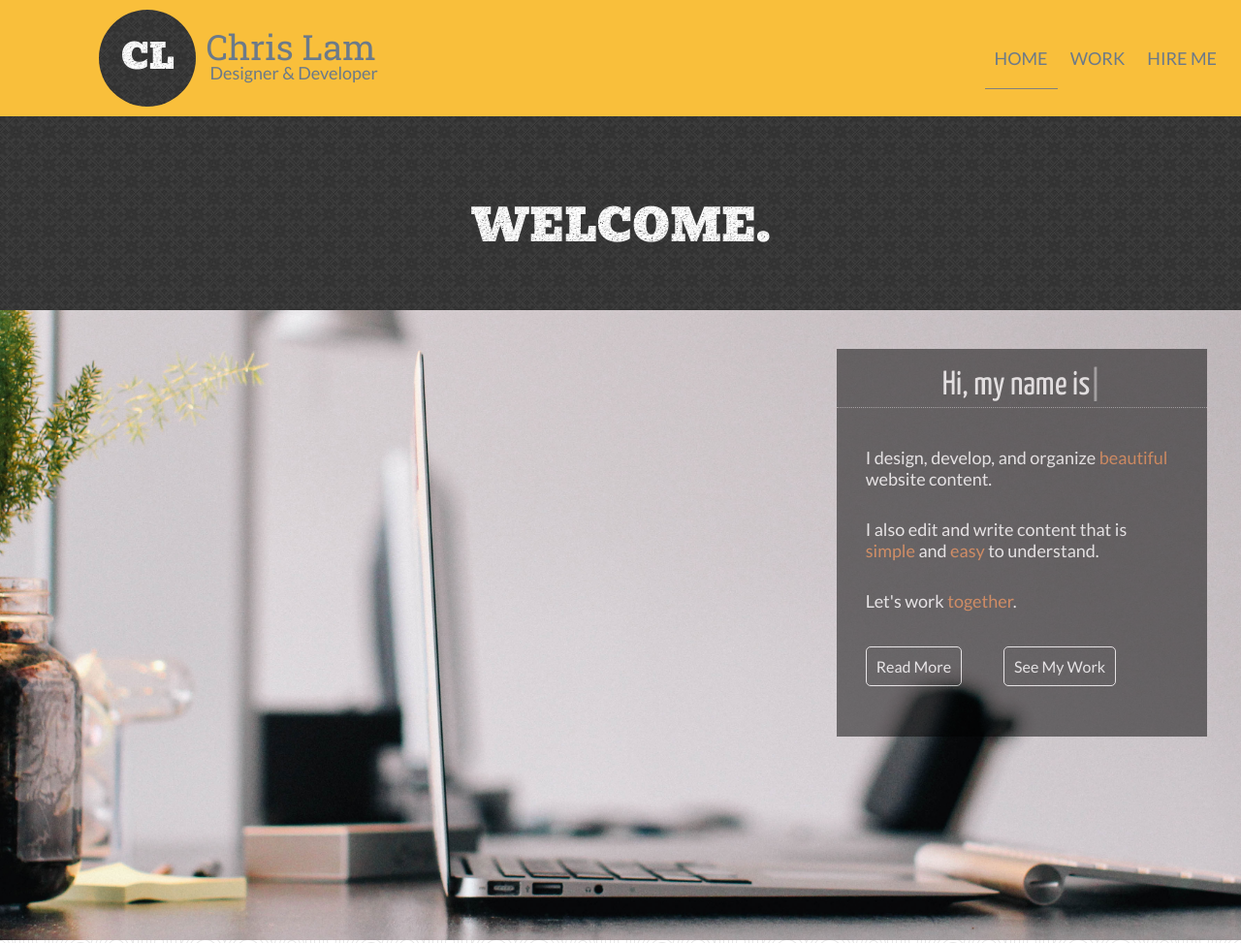
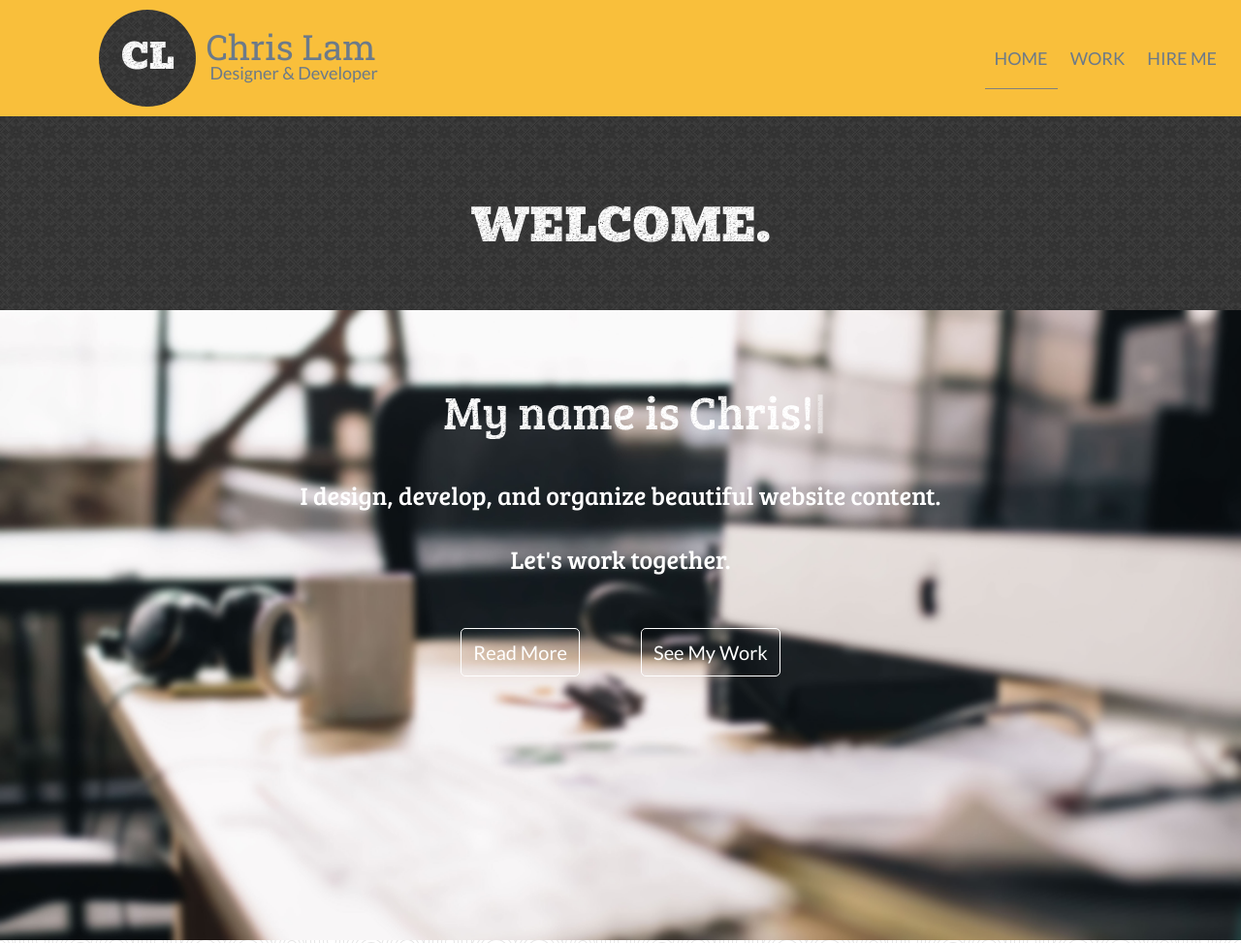
Before and after one commit to doctorlam/training, a website: page index.html in a window 1280 px wide. Shown: the top 973 px of the page at 97% size. Drawn offline with nearby package versions, Linux system fonts and the light colour scheme; a web font is replaced by a local one.

Commit message:
updated homepage hero picture

```diff
--- a/index.html
+++ b/index.html
@@ -14,6 +14,7 @@
 		<link href='http://fonts.googleapis.com/css?family=Montserrat:400,700' rel='stylesheet' type='text/css'>
 		<link href='http://fonts.googleapis.com/css?family=Pacifico' rel='stylesheet' type='text/css'>
 		<link href='http://fonts.googleapis.com/css?family=Yanone+Kaffeesatz:400,700' rel='stylesheet' type='text/css'>
+		<link href='http://fonts.googleapis.com/css?family=Cabin+Sketch' rel='stylesheet' type='text/css'>
 		<link rel="stylesheet" href="css/animation.css">
 <link rel="stylesheet" type="text/css" media="all" href="css/trunk.css" />
 
@@ -69,8 +70,7 @@
 					</div>
 			<div class="row">
 				<section class="hero">
-
-				<div class="five-offset">
+				<div class="opaque">
 					<section class="tagline">
 
 
@@ -79,22 +79,21 @@
 						        </div>
 						        <ul>
 							       <li>I design, develop, and organize
-							       <span style="color:#D35400">beautiful</span> website content.</li>
-							       <li>I also edit and write content that is <span style="color:#D35400">simple</span> and <span style="color:#D35400">easy</span> to understand.</li>
+							       beautiful website content.</li>
 
-							       <li>Let's work <span style="color:#D35400">together</span>.</li>
+
+							       <li>Let's work together</span>.</li>
 							      </ul>
 							      <ul class="reverse-buttons">
 
 							       <li><a href="#rationale" class="reverse-button smoothScroll">Read More</a></li>
-							       <li><a class="reverse-button" href="work.html">See My Work</a></li>
+							       <li><a class="reverse-button-2" href="work.html">See My Work</a></li>
 
 
 							    </ul>
 
 					</section>
-				</div>
-
+				</div><!--opaque-->
 				</section>
 
 		</div>
@@ -214,7 +213,7 @@
     <script>
     $(function(){
         $("#typed").typed({
-            strings: ["Hi, my name is Chirss", "Hi, my name is Chris!"],
+            strings: ["My name is Chirss", "My name is Chris!"],
             typeSpeed: 70,
             backDelay: 500,
             loop: false,
--- a/style.css
+++ b/style.css
@@ -122,7 +122,7 @@ table {
 	margin-left: 2%;
 }
 .five-offset {
-	width: 30.6%; /* This div spans five columns */
+	width: 40.6%; /* This div spans five columns */
 	display: block;
 	float:right;
 	margin-left: 2%;
@@ -318,7 +318,7 @@ nav a, nav a:visited {
 	border-bottom: 1px solid gray;
 }
 .hero {
-	background: url('images/hero.jpg') no-repeat center center;
+	background: url('images/hero2.jpg') no-repeat center center;
 	-webkit-background-size: cover;
 	-moz-background-size: cover;
 	-o-background-size: cover;
@@ -328,23 +328,24 @@ nav a, nav a:visited {
 	display:table;
 }
 
-.seven .hero {
-	display: none;
+.opaque {
+
 }
 .tagline {
 	min-height: 400px;
-	background-color: black;
-	opacity: 0.5;
-	margin-top: 40px;
-	margin-right: 2.5%;
+	margin-top: 60px;
+	margin-left: auto;
+	margin-right: auto;
+	text-align: center;
 
 }
 .tagline ul li {
+	font-size: 26px;
+	padding: 0 30px 30px 30px;
+	font-family: 'Bree Serif', serif;
+
 	color: white;
-	font-size: 18px;
-	padding: 0 30px 30px 30px;
-	font-family: lato;
-	line-height: 22px;
+	line-height: 36px;
 	list-style-type: none;
 
 }
@@ -500,13 +501,11 @@ nav a, nav a:visited {
 
 
 .reverse-buttons  {
-	margin-top: 15px;
+	padding-top: 28px;
 }
 .reverse-buttons li {
 	display: inline-block;
 	text-align: center;
-	margin-right: -20px;
-
 }
 
 
@@ -515,12 +514,22 @@ nav a, nav a:visited {
 }
 
 a.reverse-button {
+text-decoration: none;
+	color: white;
+	border: 1px solid white;
+	border-radius: 5px;
+	padding: 12px;
+	font-size: 20px;
+	font-family: 'lato', sans-serif;
+}
+a.reverse-button-2 {
 	text-decoration: none;
 	color: white;
-	border: 1px white solid;
+	border: 1px solid white;
 	border-radius: 5px;
-	padding: 10px;
-	font-size: 16px;
+	padding: 12px;
+	font-size: 20px;
+	font-family: 'lato', sans-serif;
 }
 
 
@@ -691,13 +700,16 @@ footer a, footer a:visited {
 
 .type-wrap {
 	color: white;
-	font-size: 35px;
-	font-family: 'Yanone Kaffeesatz', sans-serif;
-	text-align: center;
+	font-size: 48px;
+	font-family: 'Bree Serif', serif;
 	padding-top: 20px;
 	padding-bottom: 5px;
 	margin-bottom: 40px;
-	border-bottom: 1px dotted gray;
+	margin-left: 30px;
+	-webkit-mask-image: url("images/text-mask.png");
+	-moz-mask-image: url("images/text-mask.png");
+	mask-image: url('images/text-mask.png');
+	-o-mask-image: url("images/text-mask.png");
 }
 
 #contact-form {
```
Also changed, not shown: images/hero-blur.jpg (added), images/hero2.jpg (added), 1 other file.
